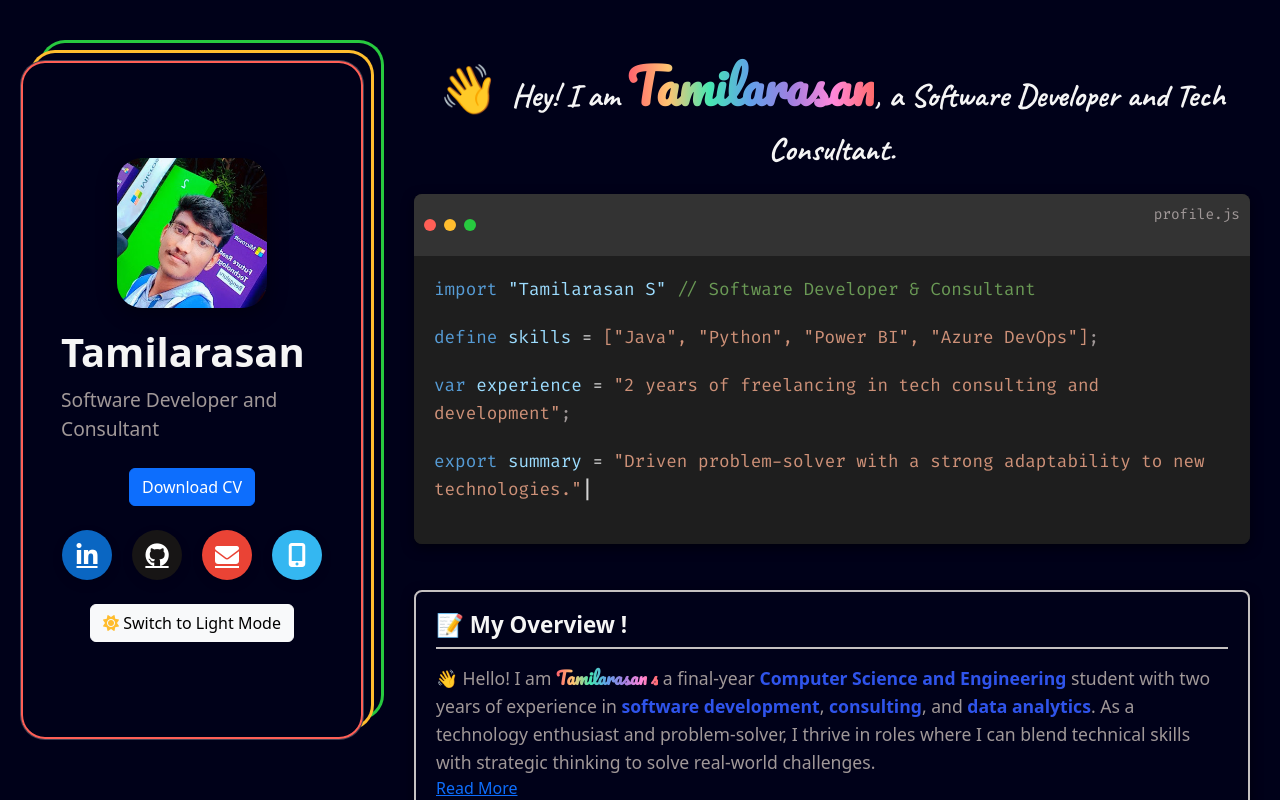
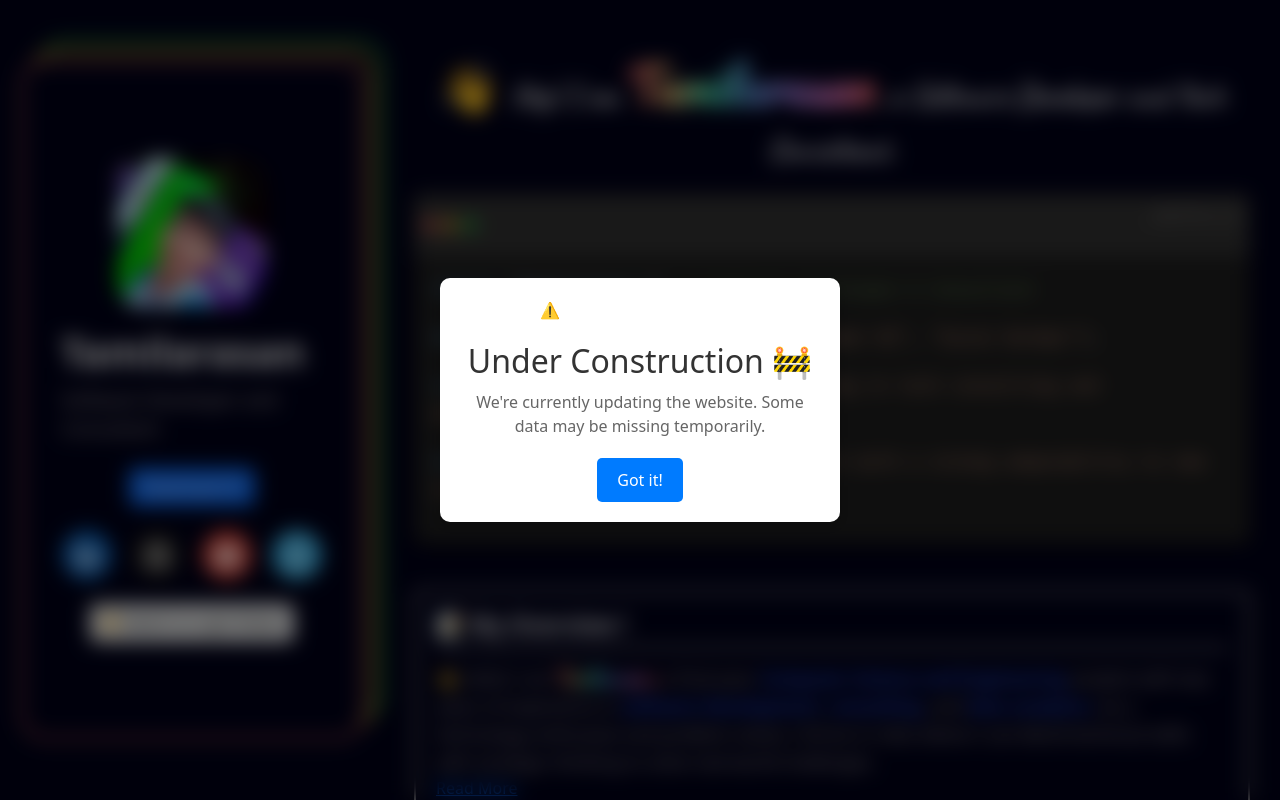
Before and after one commit to Tamil1701/devfolio, a plain HTML site: page index.html in a window 1280 px wide. Shown: the top 800 px of the page. Drawn offline with nearby package versions, Linux system fonts and the light colour scheme; no server answers.

Commit message:
Started updating

```diff
--- a/index.html
+++ b/index.html
@@ -11,6 +11,47 @@
     <link rel='stylesheet' href='https://cdnjs.cloudflare.com/ajax/libs/font-awesome/6.6.0/css/all.min.css'>
 </head>
 <body class="dark-mode">
+    <!-- Popup Container -->
+    <div id="popup" style="
+    position: fixed;
+    top: 0;
+    left: 0;
+    width: 100%;
+    height: 100%;
+    background: rgba(0, 0, 0, 0.5);
+    backdrop-filter: blur(10px);
+    display: flex;
+    align-items: center;
+    justify-content: center;
+    z-index: 1000;">
+
+    <div style="
+      background: #fff;
+      padding: 20px;
+      border-radius: 10px;
+      text-align: center;
+      max-width: 400px;
+      width: 90%;
+      box-shadow: 0 4px 10px rgba(0, 0, 0, 0.2);">
+
+      <div style="width: 100%; max-width: 200px; margin: 0 auto;">
+        <lottie-player src="https://assets4.lottiefiles.com/packages/lf20_jtkhplop.json" background="transparent" speed="1" style="width: 100%; height: 100%;" loop autoplay></lottie-player>
+      </div>
+
+      <h2 style="margin: 20px 0 10px; color: #333;">Under Construction 🚧</h2>
+      <p style="margin: 0; color: #666;">We're currently updating the website. Some data may be missing temporarily.</p>
+      <button onclick="closePopup()" style="
+        margin-top: 20px;
+        padding: 10px 20px;
+        background-color: #007BFF;
+        color: white;
+        border: none;
+        border-radius: 5px;
+        cursor: pointer;">
+        Got it!
+      </button>
+    </div>
+  </div>
     <div class="container1">
         <!-- Sidebar -->
         <aside class="sidebar1">
@@ -301,13 +342,22 @@
 
         </main>
     </div>
-    <a href="web-ar-project.html">
-      <button class="btn btn-light mt-4">
-        <i id="mode-icon" class="fas fa-sun"></i> AR
-      </button>
-    </a>
+
 
 
     <script src="script.js"></script>
+    <!-- // remove on updating the website -->
+    <script src="https://unpkg.com/@lottiefiles/lottie-player@latest/dist/lottie-player.js"></script>
+  <script>
+    // Function to close the popup
+    function closePopup() {
+      document.getElementById('popup').style.display = 'none';
+    }
+
+    // Show popup on page load
+    window.onload = function () {
+      document.getElementById('popup').style.display = 'flex';
+    };
+  </script>
 </body>
 </html>
```
